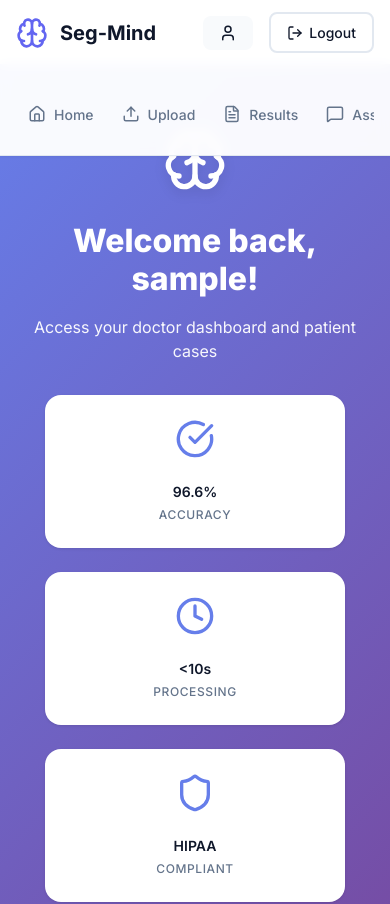
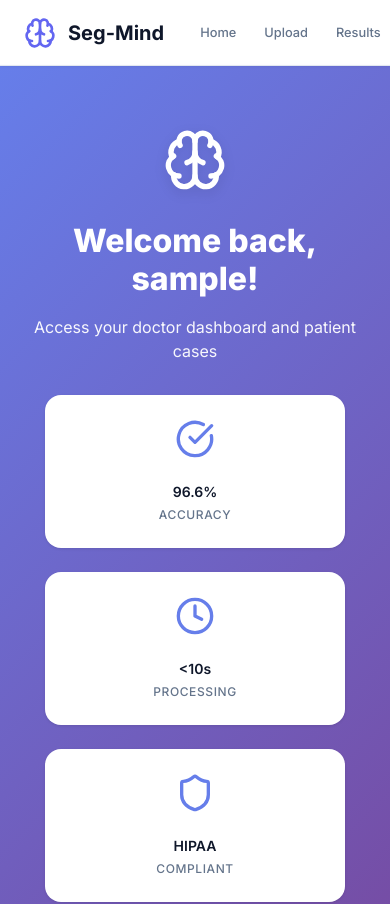
Before and after one commit to AbdullahEjaz512/fyp-1, a React app in the folder frontend/: page / in a window 390 px wide. Shown: the top 904 px of the page. Built offline with nearby package versions, Linux system fonts and the light colour scheme; no server answers; sample sign-in values are in the browser's storage; the HTML template or start-up script is replaced by a standard one.

Commit message:
fix(ui): make navbar horizontally scrollable and ensure logout button is accessible

```diff
--- a/frontend/src/components/common/Navbar.css
+++ b/frontend/src/components/common/Navbar.css
@@ -9,10 +9,13 @@
   z-index: 1000;
   box-shadow: 0 1px 3px 0 rgba(0, 0, 0, 0.05);
   backdrop-filter: blur(6px);
+  overflow-x: auto;
+  overflow-y: hidden;
 }
 
 .nav-container {
   max-width: 1400px;
+  min-width: max-content;
   margin: 0 auto;
   padding: 0.75rem 1.5rem;
   display: flex;
@@ -57,6 +60,8 @@
   gap: 0.5rem;
   flex: 1;
   justify-content: center;
+  flex-wrap: nowrap;
+  white-space: nowrap;
 }
 
 .nav-link {
@@ -85,6 +90,7 @@
   display: flex;
   align-items: center;
   gap: 1rem;
+  flex-shrink: 0;
 }
 
 .user-menu {
@@ -119,7 +125,7 @@
   font-size: 0.875rem;
 }
 
-@media (max-width: 1024px) {
+@media (max-width: 1400px) {
   .nav-links {
     gap: 0.25rem;
   }
@@ -128,13 +134,38 @@
     padding: 0.5rem 0.75rem;
     font-size: 0.875rem;
   }
+
+  .nav-link svg {
+    display: none;
+  }
 }
 
-@media (max-width: 768px) {
-  .nav-container {
-    padding: 0.75rem 1rem;
-    flex-wrap: wrap;
+@media (max-width: 1024px) {
+  .nav-link {
+    padding: 0.5rem 0.5rem;
+    font-size: 0.8rem;
   }
+
+  .brand-tagline {
+    display: none;
+    gap: 0.5rem;
+  }
+
+  .nav-link {
+    padding: 0.5rem 0.75rem;
+  }
+
+  .user-info div {
+    display: none;
+  }
+
+  .user-menu {
+    gap: 0.5rem;
+  }
+
+  .btn-sm {
+    padding: 0.5rem 0.75rem;
+    font-size: 0.8rem
 
   .nav-links {
     order: 3;
```
